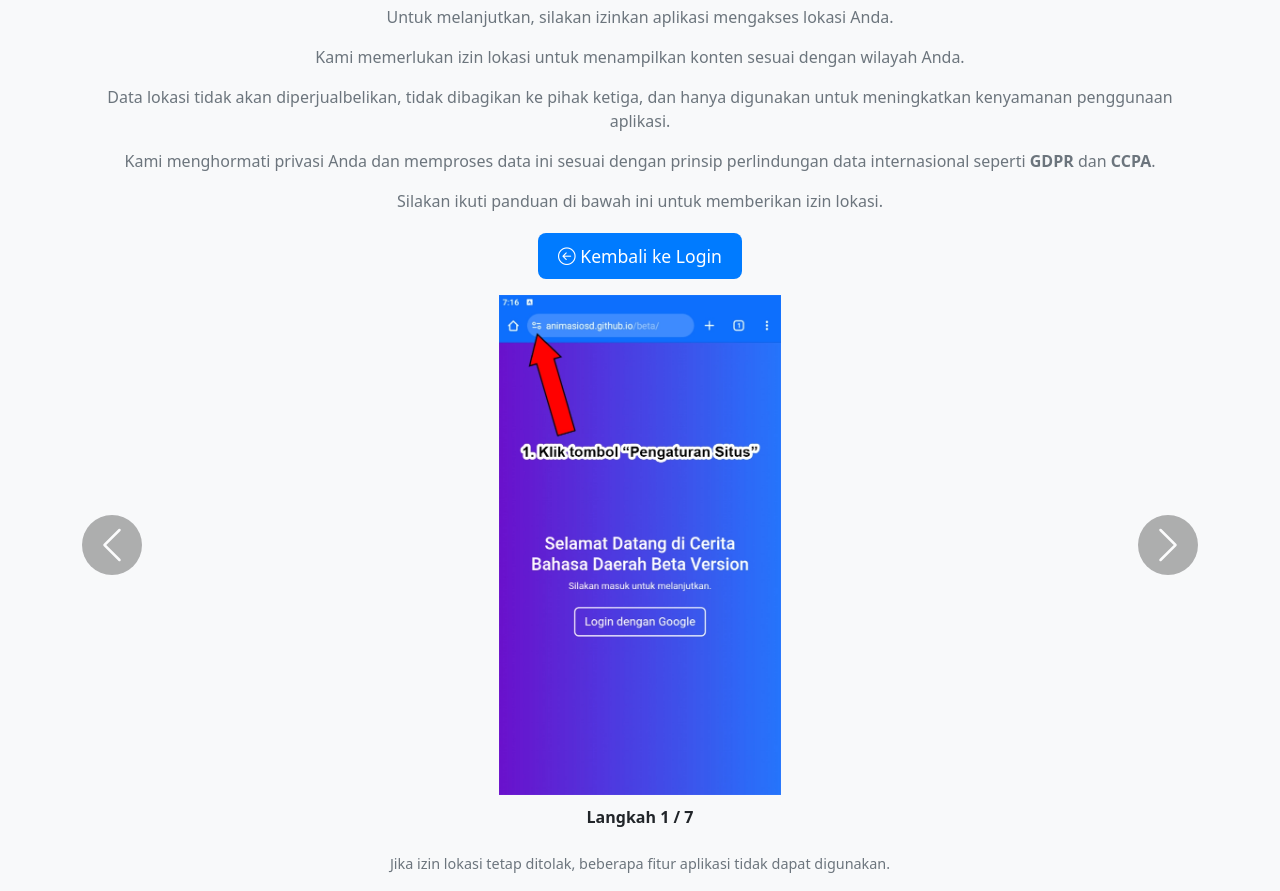
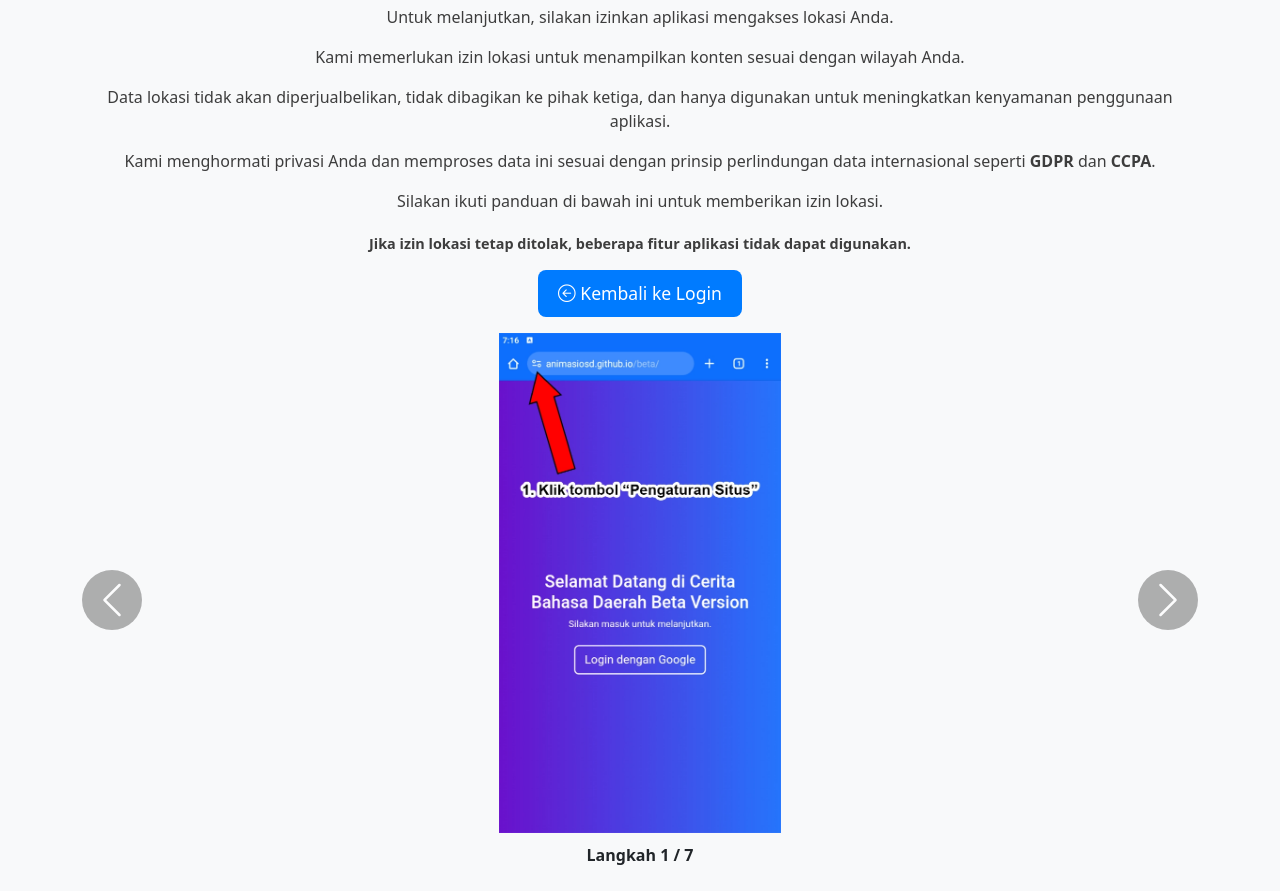
Before and after one commit to animasiosd/beta, a plain HTML site: page locationtutorial.html in a window 1280 px wide. Shown: the part 58-949 px from the top of the page. Drawn offline with nearby package versions, Linux system fonts and the light colour scheme.

Commit message:
memperbaiki struktur path login part 11

```diff
--- a/locationtutorial.html
+++ b/locationtutorial.html
@@ -32,7 +32,7 @@
 
         .tutorial-header p {
             font-size: 1rem;
-            color: #6c757d;
+            color: #3d3d3d;
         }
 
         /* Carousel Image */
@@ -88,7 +88,7 @@
 
         .note {
             font-size: 0.9rem;
-            color: #6c757d;
+            color: #3d3d3d;
             margin-top: 15px;
             text-align: center;
         }
@@ -105,6 +105,10 @@
         <p>Kami menghormati privasi Anda dan memproses data ini sesuai dengan prinsip perlindungan data internasional seperti <strong>GDPR</strong> dan <strong>CCPA</strong>.</p>
         <p>Silakan ikuti panduan di bawah ini untuk memberikan izin lokasi.</p>
     </div>
+    <!-- Catatan Penting -->
+    <div class="container note">
+        <p><strong>Jika izin lokasi tetap ditolak, beberapa fitur aplikasi tidak dapat digunakan.</strong></p>
+    </div>
 
     <!-- Tombol Kembali ke Login -->
     <div class="container text-center mb-3">
@@ -118,6 +122,8 @@
         <div id="locationTutorialCarousel" class="carousel slide" data-bs-ride="false" data-bs-interval="false" data-bs-wrap="false">
             <div class="carousel-inner" id="carouselImages"></div>
 
+            <!-- Indikator Langkah -->
+        <div id="stepIndicator">Langkah 1 / 7</div>
             <!-- Kontrol Carousel -->
             <button class="carousel-control-prev" type="button" data-bs-target="#locationTutorialCarousel" data-bs-slide="prev">
                 <span class="carousel-control-prev-icon" aria-hidden="true"></span>
@@ -128,14 +134,6 @@
                 <span class="visually-hidden">Berikutnya</span>
             </button>
         </div>
-
-        <!-- Indikator Langkah -->
-        <div id="stepIndicator">Langkah 1 / 7</div>
-    </div>
-
-    <!-- Catatan Penting -->
-    <div class="container note">
-        <p>Jika izin lokasi tetap ditolak, beberapa fitur aplikasi tidak dapat digunakan.</p>
     </div>
 
     <!-- JS Fetch Carousel -->
```
